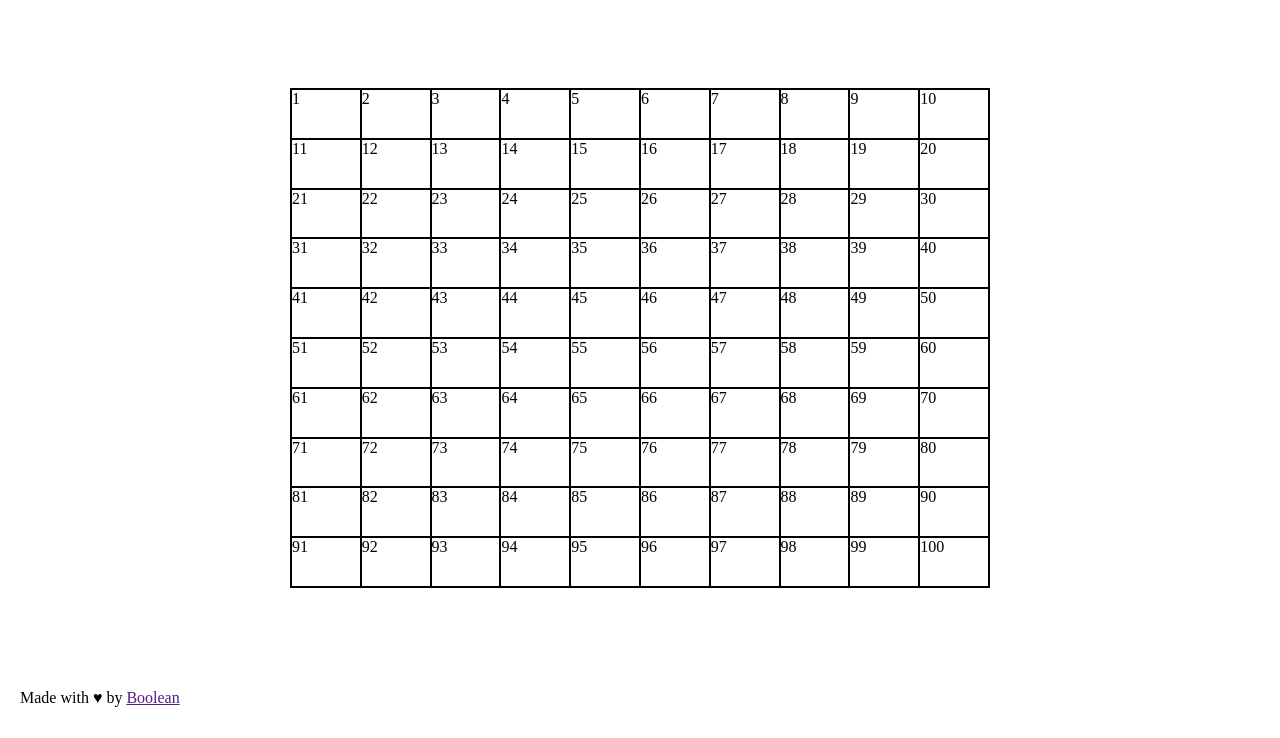
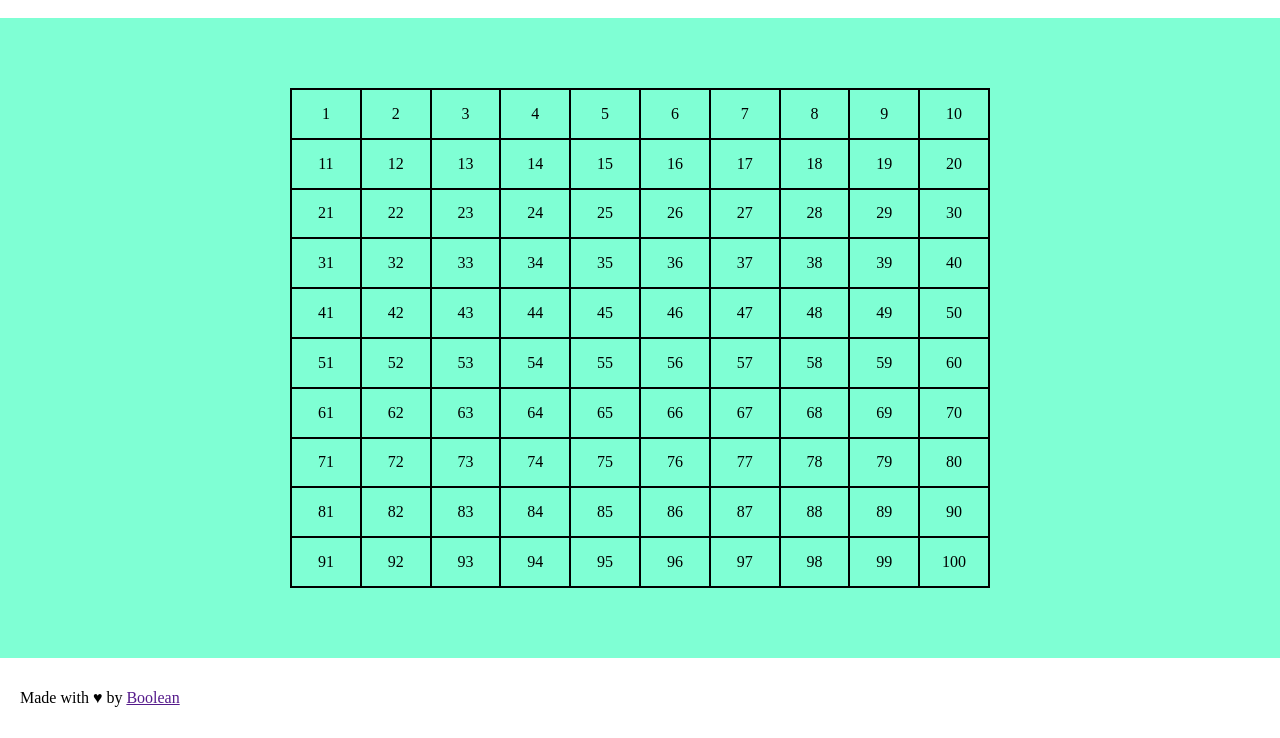
Before and after one commit to furvietto/js-campominato-grid, a plain HTML site: page index.html in a window 1280 px wide. Both pictures are taken after a click on the button "Play". Shown: the part 62-800 px from the top of the page. Drawn offline with Linux system fonts and the light colour scheme.

Commit message:
add background-color

```diff
--- a/css/style.css
+++ b/css/style.css
@@ -2,6 +2,11 @@
     margin: 0;
     padding: 0;
     box-sizing: border-box;
+}
+
+.color-aqua {
+    background-color: #7fffd4
+    ;
 }
 
 .cont-header {
@@ -61,7 +66,11 @@ button {
     border: 1px solid black;
 }
 
-
+.square-container > div {
+    display: flex;
+    align-items: center;
+    justify-content: center;
+}
 
 
 .container-footer {
--- a/index.html
+++ b/index.html
@@ -29,7 +29,7 @@
 
     <!-- main -->
     <main>
-        <div class="container-main">
+        <div class="container-main color-aqua">
             <div class="active">
                 <div class="square-container">
 
```
